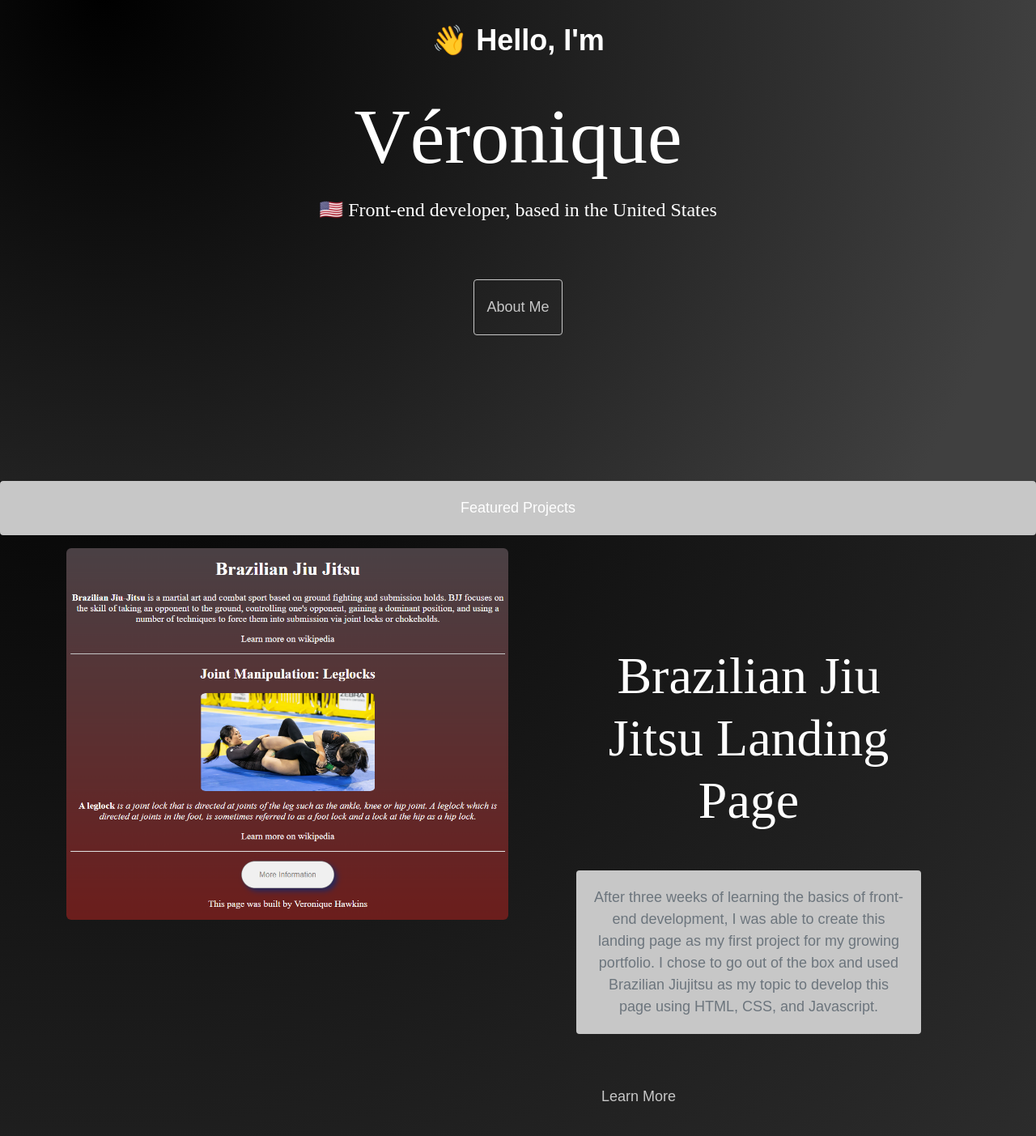
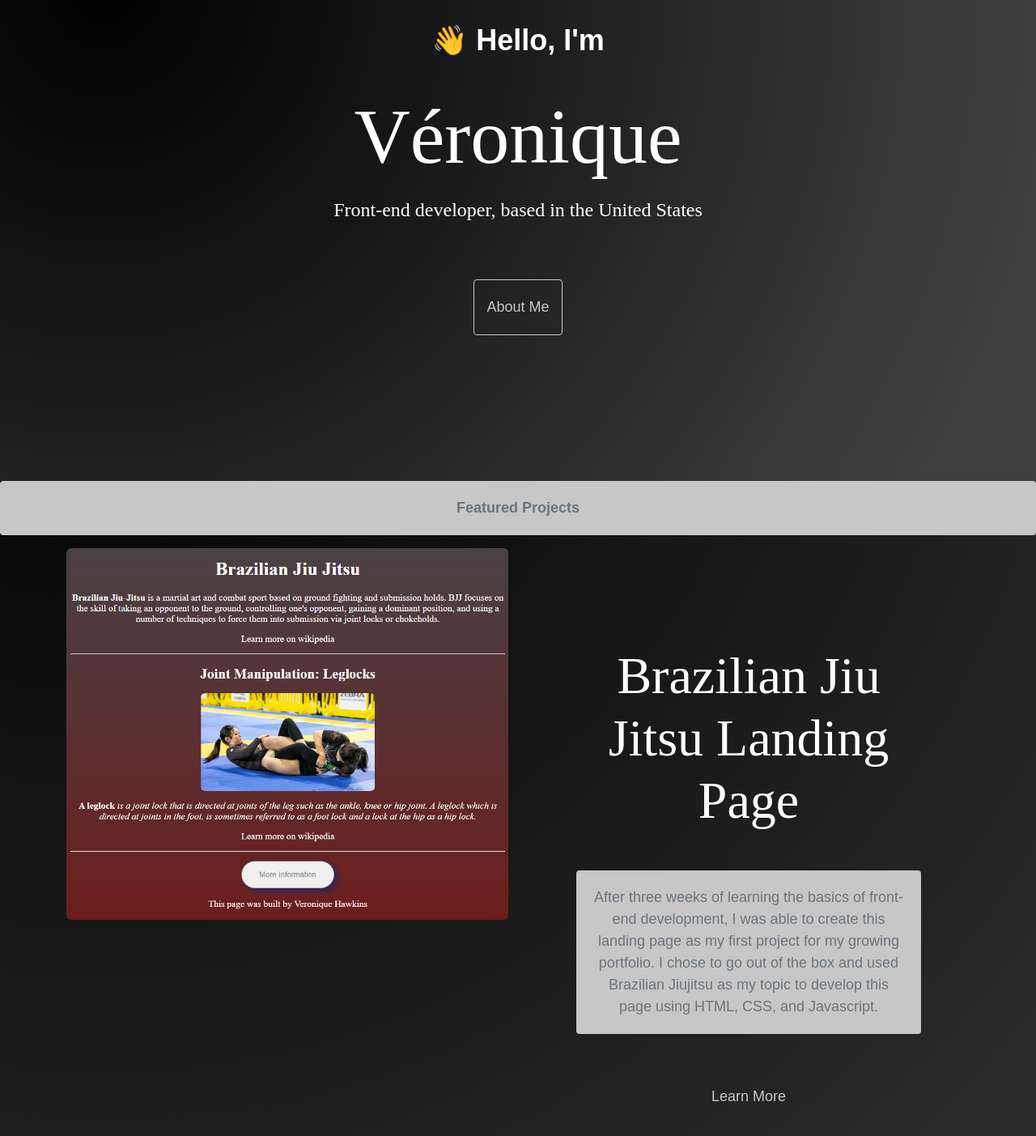
Before and after one commit to veryuniq/Responsive-Project-Homepage, a plain HTML site: page index.html in a window 1280 px wide. Shown: the part 257-1660 px from the top of the page at 81% size. Drawn offline with nearby package versions, Linux system fonts and the light colour scheme.

Commit message:
update work and index
fixed work html

update css

```diff
--- a/index.html
+++ b/index.html
@@ -55,13 +55,13 @@
     <p class="intro">👋 Hello, I'm</p>
     <h1>Véronique</h1>
     <h2 class="mb-5">
-      🇺🇸 Front-end developer, based in the United States
+      Front-end developer, based in the United States
     </h2>
     <div class="navigation-links">
       <a href="/about.html" class="about-link btn btn-branding">About me</a>
     </div>
     </div>
-    <p>Featured Projects</p>
+    <p class="text-muted" id="featured">Featured Projects</p>
     <div class="container">
       <div class="row mb-5">
         <div class="col d-none d-lg-block">
@@ -75,7 +75,7 @@
           <p class="mb-5 text-muted">
             After three weeks of learning the basics of front-end development, I was able to create this landing page as my first project for my growing portfolio. I chose to go out of the box and used Brazilian Jiujitsu as my topic to develop this page using HTML, CSS, and Javascript.
           </p>
-            <a href="/work.html" class="btn btn-branding-outline">Learn More</a>
+            <a href="/work.html" class="btn btn-branding-outline" id="learn">Learn More</a>
           </div>
         </div>
         </div>
@@ -87,7 +87,7 @@
           <p class="mb-5 text-muted">
             For SheCodes Plus, I built a functional Vanilla Javascript weather application with the usage of my skills gained from my first project as well as new skills learned from this eight week workshop. Additional skills lreaned from this workshop were Bootstrap, APIs, real-life development workflow, hosting and advanced Javascript.
           </p>
-            <a href="/work.html" class="btn btn-branding-outline">Learn More</a>
+            <a href="/work.html" class="btn btn-branding-outline" id="learn">Learn More</a>
           </div>
         </div>
         <div class="col d-none d-lg-block">
--- a/src/styles.css
+++ b/src/styles.css
@@ -86,6 +86,10 @@ p {
   padding: 15px 30px;
 }
 
+#learn {
+  display: block;
+}
+
 .project-description{
   padding: 120px 60px;
 }
@@ -112,6 +116,11 @@ p {
     padding: 0;
     text-align: center;
   }
+}
+
+#featured {
+  font-weight: bold;
+
 }
 .about-section{
   text-align: center;
@@ -166,6 +175,7 @@ p {
   display: inline-block;
   vertical-align: middle;
   text-align: center;
+  font-weight: 400;
 }
 
 .btn-branding-outline {
```
Also changed, not shown: work.html (+8 -4 lines).
